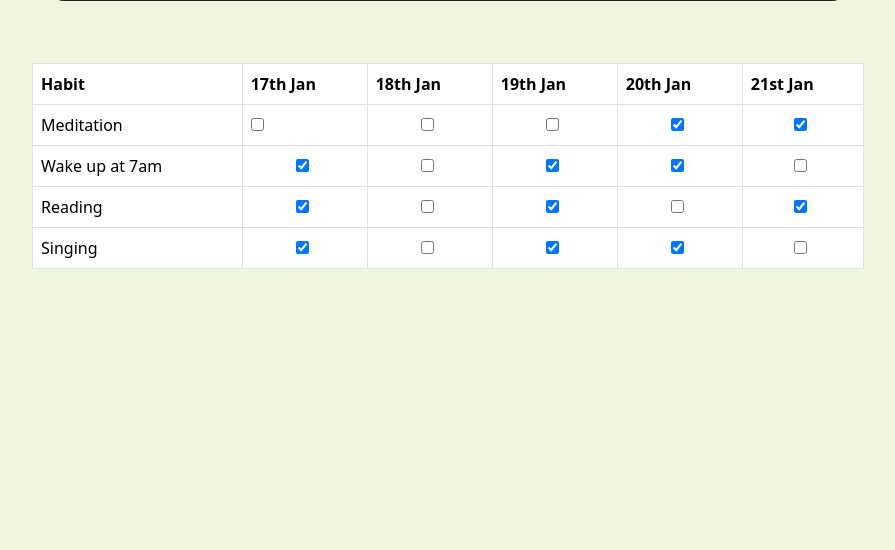
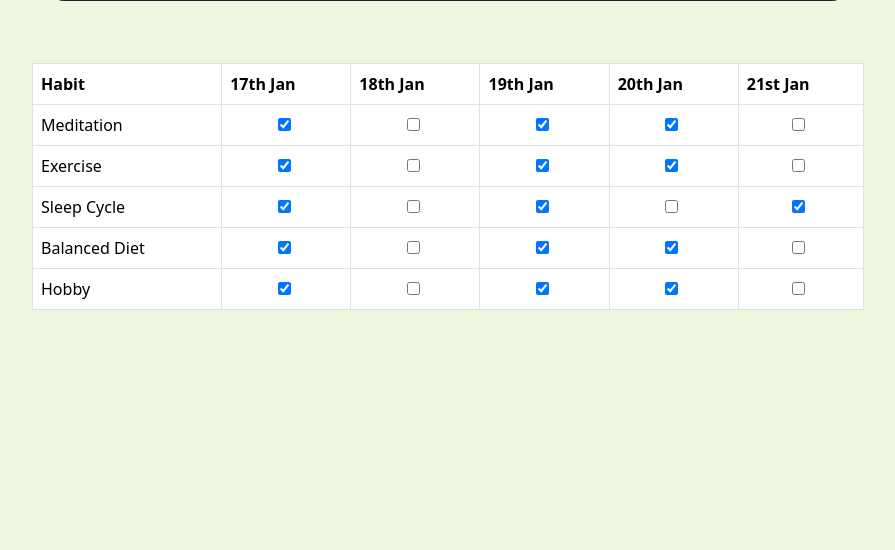
Before and after one commit to SomyaBarwa/Rubix, a Python web app: template Templates/mainNew.html in a window 1280 px wide. Shown: the part 401-951 px from the top of the page, without its empty margins (0-895 px from the left). Run offline with Jinja, Linux system fonts and the light colour scheme; the template is opened without the code that fills it, so the values that code supplies are empty; some libraries are stand-ins or nearby versions.

Commit message:
checkbox updated

```diff
--- a/Templates/mainNew.html
+++ b/Templates/mainNew.html
@@ -99,8 +99,8 @@
           <tr>
             <td>Meditation</td>
             <td>
-                <div class="custom-control custom-checkbox">
-                  <input type="checkbox" class="custom-control-input" id="customCheck1" unchecked>
+              <div class="custom-control custom-checkbox text-center">
+                <input type="checkbox" class="custom-control-input" id="customCheck1" checked>
                 <label class="custom-control-label" for="customCheck1"></label>
               </div>
             </td>
@@ -113,7 +113,7 @@
             </td>
             <td>
               <div class="custom-control custom-checkbox text-center">
-                  <input type="checkbox" class="custom-control-input" id="customCheck1" unchecked>
+                <input type="checkbox" class="custom-control-input" id="customCheck1" checked>
                 <label class="custom-control-label" for="customCheck1"></label>
               </div>
 
@@ -128,14 +128,14 @@
             </td>
             <td>
               <div class="custom-control custom-checkbox text-center">
-                  <input type="checkbox" class="custom-control-input" id="customCheck1" checked>
+                <input type="checkbox" class="custom-control-input" id="customCheck1" unchecked>
                 <label class="custom-control-label" for="customCheck1"></label>
               </div>
 
             </td>
           </tr>
             <tr>
-              <td>Wake up at 7am</td>
+              <td>Exercise</td>
               <td>
                 <div class="custom-control custom-checkbox text-center">
                   <input type="checkbox" class="custom-control-input" id="customCheck1" checked>
@@ -173,7 +173,7 @@
               </td>
             </tr>
             <tr>
-              <td>Reading</td>
+              <td>Sleep Cycle</td>
               <td>
                 <div class="custom-control custom-checkbox text-center">
                   <input type="checkbox" class="custom-control-input" id="customCheck1" checked>
@@ -211,7 +211,45 @@
               </td>
             </tr>
             <tr>
-              <td>Singing</td>
+              <td>Balanced Diet</td>
+              <td>
+                <div class="custom-control custom-checkbox text-center">
+                  <input type="checkbox" class="custom-control-input" id="customCheck1" checked>
+                  <label class="custom-control-label" for="customCheck1"></label>
+                </div>
+              </td>
+              <td>
+                <div class="custom-control custom-checkbox text-center">
+                  <input type="checkbox" class="custom-control-input" id="customCheck1" unchecked>
+                  <label class="custom-control-label" for="customCheck1"></label>
+                </div>
+
+              </td>
+              <td>
+                <div class="custom-control custom-checkbox text-center">
+                  <input type="checkbox" class="custom-control-input" id="customCheck1" checked>
+                  <label class="custom-control-label" for="customCheck1"></label>
+                </div>
+
+
+              </td>
+              <td>
+                <div class="custom-control custom-checkbox text-center">
+                  <input type="checkbox" class="custom-control-input" id="customCheck1" checked>
+                  <label class="custom-control-label" for="customCheck1"></label>
+                </div>
+
+              </td>
+              <td>
+                <div class="custom-control custom-checkbox text-center">
+                  <input type="checkbox" class="custom-control-input" id="customCheck1" unchecked>
+                  <label class="custom-control-label" for="customCheck1"></label>
+                </div>
+
+              </td>
+            </tr>
+            <tr>
+              <td>Hobby</td>
               <td>
                 <div class="custom-control custom-checkbox text-center">
                   <input type="checkbox" class="custom-control-input" id="customCheck1" checked>
@@ -269,9 +307,9 @@
       </div>
     </div>
     <div class="card m-5 position-absolute end-0 " style="width: 40rem; height:12rem; top:95rem;" id="check2">
-      <div class="card-body  position-absolute end-0 " id="checkbox2">
+      <div class="card-body position-absolute end-0" id="checkbox2">
         <div class="form-check form-check-reverse">
-          <input class="form-check-input fs-3 m-3" box" value="" id="Checkbox2" onclick="update()">
+          <input class="form-check-input fs-3 m-3" type="checkbox" value="" id="Checkbox2" onclick="update()">
           <label class="form-check-label fs-3 m-2" for="Checkbox2">
             Excerise
           </label>
@@ -285,28 +323,35 @@
         <div class="form-check">
           <input class="form-check-input fs-3 m-3" type="checkbox" value="" id="Checkbox3" onclick="update()">
           <label class="form-check-label fs-3 m-2" for="Checkbox3">
-            Checkbox3
+            Sleep
           </label>
+          <img src="\images\Sleep.png"
+            id="img3">
         </div>
       </div>
     </div>
-    <div class="card m-5" style="width: 40rem; height:12rem; top:90rem;" id="check4">
-      <div class="card-body" id="checkbox4">
-        <div class="form-check">
+    <div class="card m-5 position-absolute end-0 " style="width: 40rem; height:12rem; top:133rem;" id="check4">
+      <div class="card-body position-absolute end-0" id="checkbox4">
+        <div class="form-check form-check-reverse">
           <input class="form-check-input fs-3 m-3" type="checkbox" value="" id="Checkbox4" onclick="update()">
           <label class="form-check-label fs-3 m-2" for="Checkbox4">
-            Checkbox4
+            Balanced Diet
           </label>
+          <img src="https://c8.alamy.com/comp/W7C2B9/balanced-diet-healthy-food-on-gray-stone-background-various-food-ingredients-and-chalkboard-with-words-balanced-diet-top-view-or-flat-lay-W7C2B9.jpg"
+            id="img4">
         </div>
       </div>
     </div>
-    <div class="card m-5" style="width: 40rem; height:12rem; top:90rem;" id="check5">
+    <div class="card m-5" style="width: 40rem; height:12rem; top:115rem;" id="check5">
       <div class="card-body " id="checkbox5">
         <div class="form-check">
           <input class="form-check-input fs-3 m-3" type="checkbox" value="" id="Checkbox5" onclick="update()">
           <label class="form-check-label fs-3 m-2" for="Checkbox5">
-            Checkbox5
+            Hobby
           </label>
+          <img src="https://img.freepik.com/free-vector/hand-drawn-flat-people-hobbies_52683-70931.jpg?w=2000"
+            id="img5">
+        </div>
         </div>
       </div>
     </div>
```
Also changed, not shown: Static/mainNew.css (+66 -0 lines), images/Sleep.png (added). Lines whose indentation alone changed are shown as unchanged.
